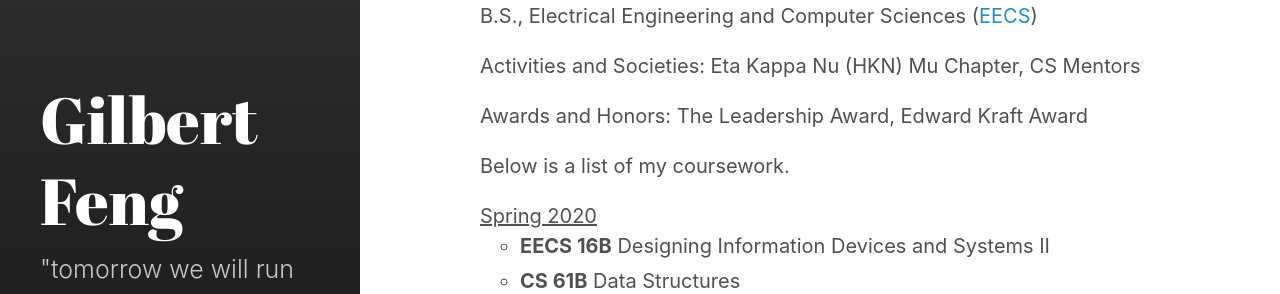
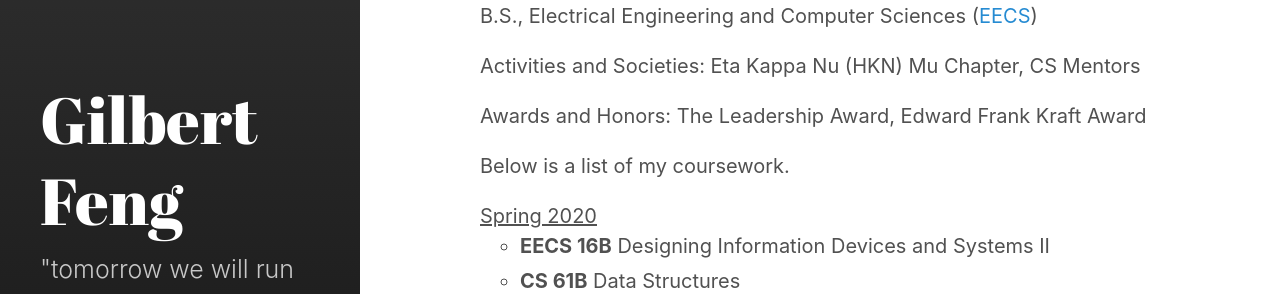
Before and after one commit to gfeng2001/gfeng2001.github.io, a Jekyll site: the page built from education.md, in a window 1280 px wide. Shown: the part 169-463 px from the top of the page. Built offline with Jekyll 4.4.1, drawn with Linux system fonts in a browser that asks for light colours.

Commit message:
updated award

```diff
--- a/education.md
+++ b/education.md
@@ -13,7 +13,7 @@ order: 2
 <p>B.S., Electrical Engineering and Computer Sciences (<a href="https://eecs.berkeley.edu">EECS</a>)</p>
 
 <p>Activities and Societies: Eta Kappa Nu (HKN) Mu Chapter, CS Mentors</p>
-<p>Awards and Honors: The Leadership Award, Edward Kraft Award</p>
+<p>Awards and Honors: The Leadership Award, Edward Frank Kraft Award</p>
 
 <p>Below is a list of my coursework.</p>
 
```
